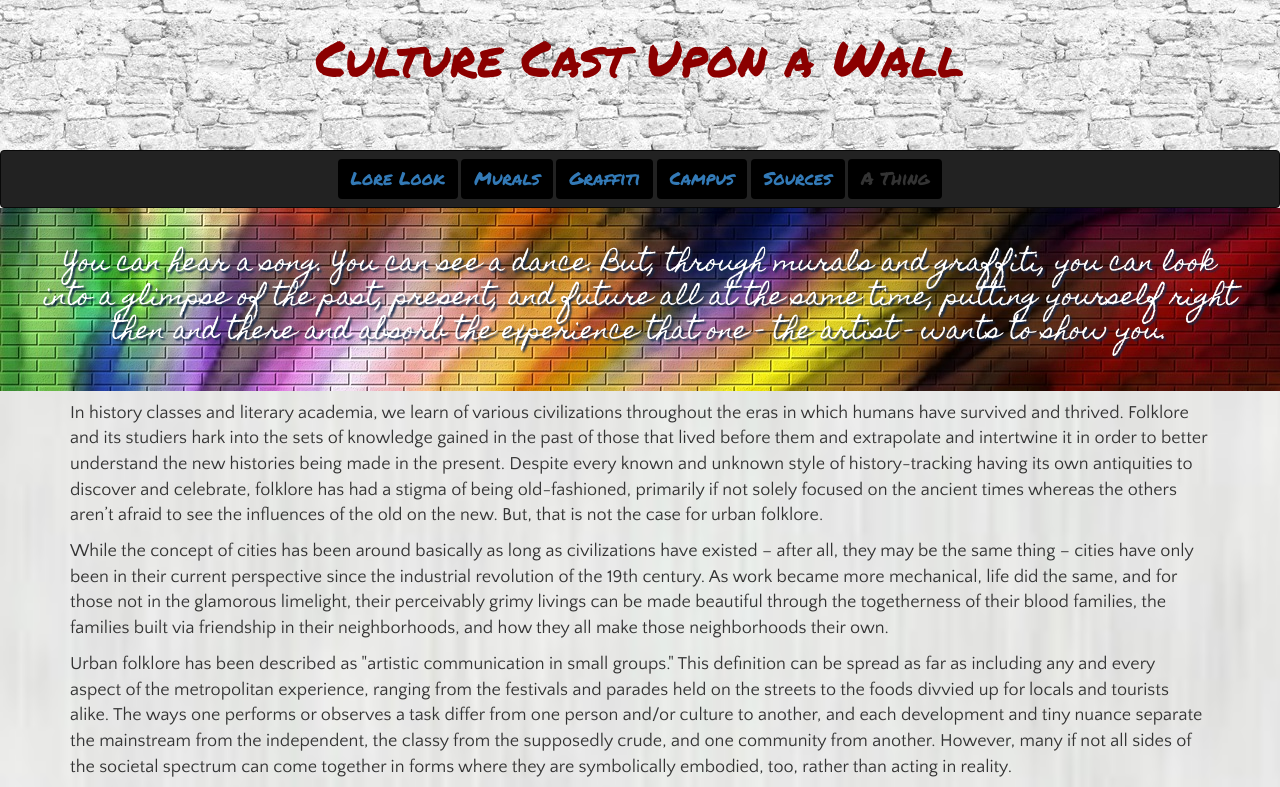
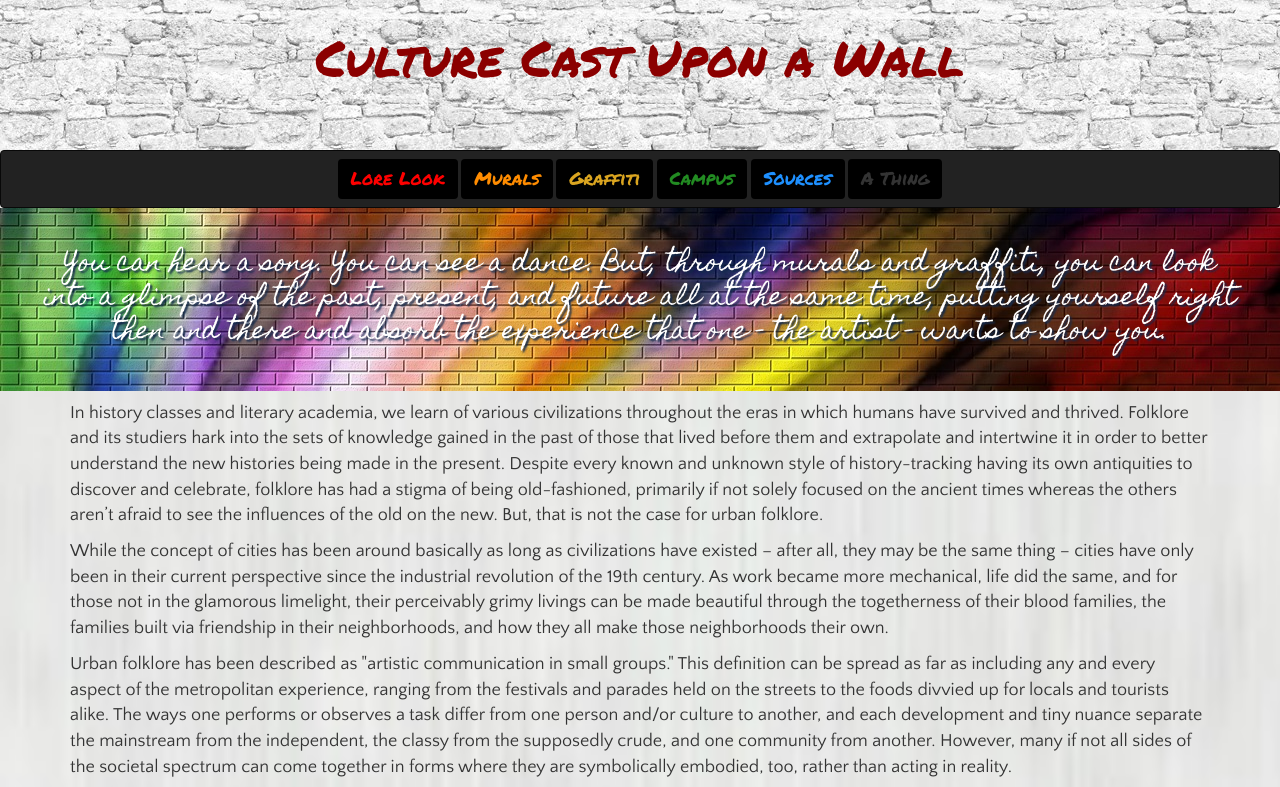
Before and after one commit to johnar18/murals, a plain HTML site: page index.html in a window 1280 px wide. Shown: the top 787 px of the page. Drawn offline with nearby package versions, Linux system fonts and the light colour scheme.

Commit message:
trying buttons

```diff
--- a/index.html
+++ b/index.html
@@ -34,15 +34,11 @@
     <nav class="navbar navbar-inverse">
         <div class="container-fluid">
             <div class="navbuttons">
-                <a href="look.html">
-                    <button class="btn navbar-btn">
-                        Lore Look
-                    </button>
-                </a>
-                <button class="btn navbar-btn" id="murals"><a href="mm.html">Murals</a></button>
-                <button class="btn navbar-btn" id="graffiti"><a href="gg.html">Graffiti</a></button>
-                <button class="btn navbar-btn" id="campus"><a href="campus.html">Campus</a></button>
-                <button class="btn navbar-btn" id="sources"><a href="cited.html">Sources</a></button>
+                <a href="look.html"><button class="btn navbar-btn" id="look">Lore Look</button></a>
+                <a href="mm.html"><button class="btn navbar-btn" id="murals">Murals</button></a>
+                <a href="gg.html"><button class="btn navbar-btn" id="graffiti">Graffiti</button></a>
+                <a href="campus.html"><button class="btn navbar-btn" id="campus">Campus</button></a>
+                <a href="cited.html"><button class="btn navbar-btn" id="sources">Sources</button></a>
                 <canvas id="c" onclick="off()"></canvas>
                 <button class="btn navbar-btn" #id="thing" onclick="on()">A Thing</button>
 
```
